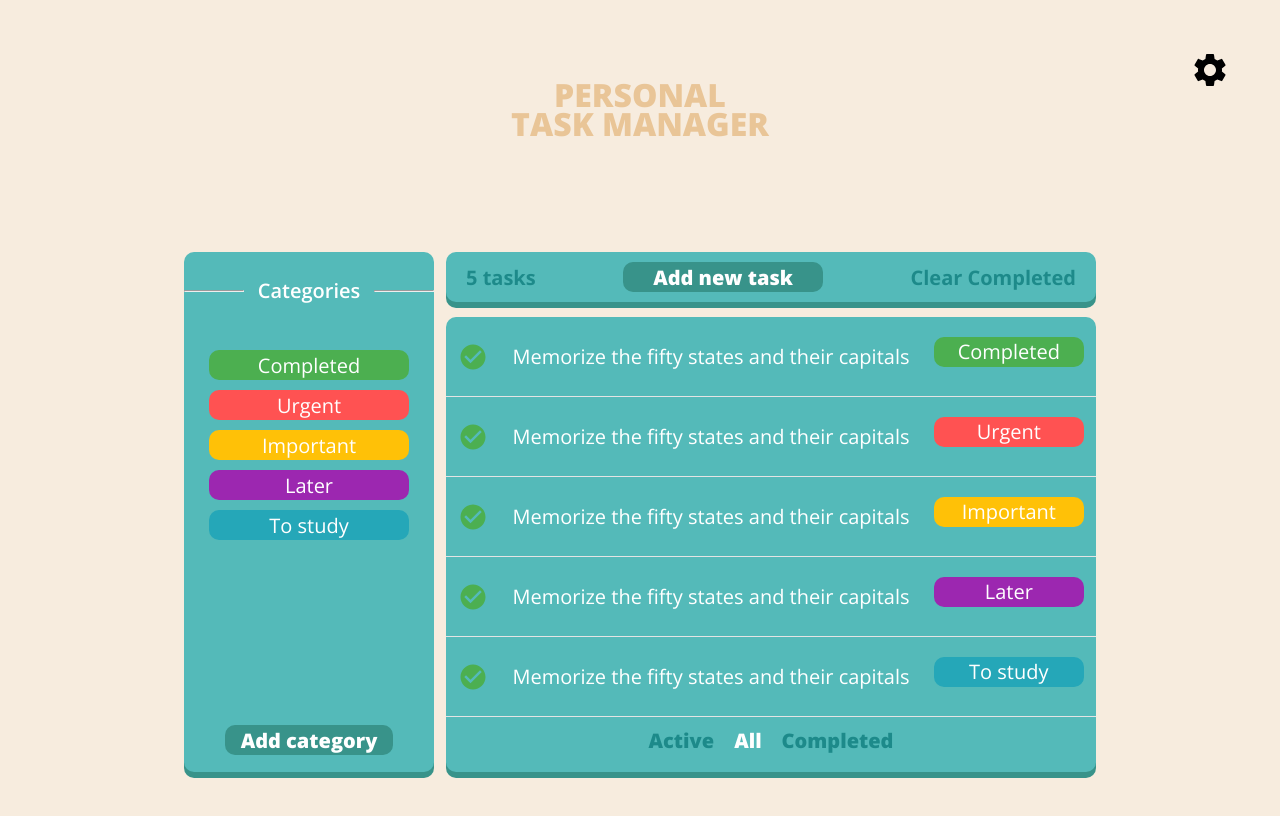
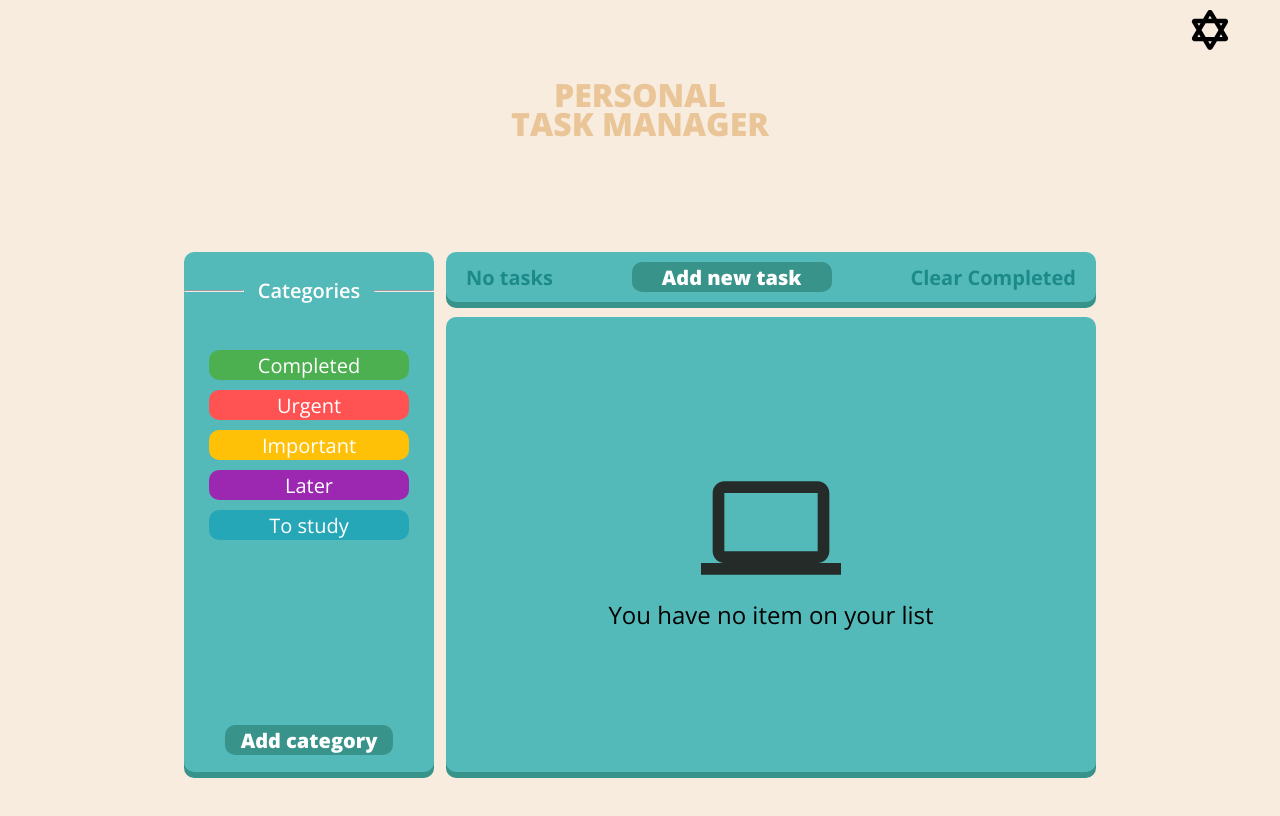
Before and after one commit to asyinka/Task-Manager-App, a React (Vite) app: page / in a window 1280 px wide. Shown: the top 816 px of the page. Built offline with nearby package versions, Linux system fonts and the light colour scheme.

Commit message:
chore: tasks can now be displayed on clicking submit button

```diff
--- a/src/App.jsx
+++ b/src/App.jsx
@@ -1,5 +1,4 @@
-import { MdSettings, MdStar, MdStarHalf } from "react-icons/md";
-import { FaStarAndCrescent } from "react-icons/fa";
+import { FaStarAndCrescent, FaStarOfDavid } from "react-icons/fa";
 import "./App.css";
 import LeftPanel from "./components/leftPanel";
 import RightPanel from "./components/rightPanel";
@@ -12,11 +11,12 @@ function App() {
   const handleThemeToggle = () => {
     setIsDark(!isDark);
   };
+
   return (
     <div className="app" data-theme={isDark ? "dark" : "light"}>
       <div onClick={handleThemeToggle} className="theme-toggle">
         {!isDark ? (
-          <MdSettings size={"40px"} />
+          <FaStarOfDavid size={"40px"} />
         ) : (
           <FaStarAndCrescent size={"40px"} color={"#F7ECDE"} />
         )}
--- a/src/components/modalPanel.jsx
+++ b/src/components/modalPanel.jsx
@@ -1,17 +1,21 @@
 import { MdCancel } from "react-icons/md";
 import Button from "./button";
 
-const ModalPanel = ({ isModalOpen = false, onCloseModal }) => {
+const ModalPanel = ({
+  isModalOpen = false,
+  onCloseModal,
+  handleFormSubmission,
+  taskInput,
+  setTaskInput,
+}) => {
   const handleCloseModalPanel = () => {
-    // if (onCloseModal) onCloseModal();
-    onCloseModal();
+    if (onCloseModal) onCloseModal();
   };
   return (
     <div
       className={`form-background ${
         isModalOpen ? "modal-panel--display" : "modal-panel--hide"
       }`}
-      // onClick={handleCloseModalPanel}
     >
       <span onClick={handleCloseModalPanel} className="cancel-panel">
         <MdCancel size={"28px"} color="#faf6f8d9" />
@@ -22,6 +26,8 @@ const ModalPanel = ({ isModalOpen = false, onCloseModal }) => {
           className="form-input"
           type="text"
           placeholder="Task description..."
+          value={taskInput}
+          onChange={setTaskInput}
         />
         <div className="form-categories">
           <hr className="line form-categories-line" /> Categories
@@ -34,7 +40,9 @@ const ModalPanel = ({ isModalOpen = false, onCloseModal }) => {
           <Button buttonType={"button button--lb"}> To study </Button>
           <Button buttonType={"button button--primary"}>Completed </Button>
         </div>
-        <button className="form-button button">Submit task</button>
+        <button onClick={handleFormSubmission} className="form-button button">
+          Submit task
+        </button>
       </form>
     </div>
   );
--- a/src/components/rightPanel.jsx
+++ b/src/components/rightPanel.jsx
@@ -2,14 +2,45 @@ import { useState } from "react";
 import Button from "./button";
 import ListItem from "./list-item";
 import ModalPanel from "./modalPanel";
+import TaskManager from "../services/TaskManager";
+import { MdLaptop } from "react-icons/md";
 
-const RightPanel = ({ isDark }) => {
+const myTaskManager = new TaskManager();
+
+const RightPanel = () => {
   const [isModalOpen, setIsModalOpen] = useState(false);
+  const [taskInput, setTaskInput] = useState("");
+  const [tasksLists, setTasksList] = useState([]);
+
+  const handleFormSubmission = (e) => {
+    e.preventDefault();
+
+    if (taskInput == "" || taskInput == " ") {
+      alert("You have to add a task");
+      return;
+    }
+
+    setIsModalOpen(false);
+
+    myTaskManager.createTask(taskInput);
+
+    setTaskInput("");
+
+    fetchTasks();
+  };
+
+  const fetchTasks = () => {
+    const myTaskLists = myTaskManager.getTasksList();
+
+    setTasksList([...myTaskLists]);
+  };
 
   return (
     <div className="right-panel">
       <div className="right-panel-header panel--light">
-        <span className="list-number header__item">5 tasks</span>
+        <span className="list-number header__item">
+          {tasksLists.length == 0 ? "No tasks" : tasksLists.length + " tasks"}
+        </span>
         <Button
           handleClickEvent={() => setIsModalOpen(true)}
           buttonType={"button button-dark"}
@@ -18,9 +49,24 @@ const RightPanel = ({ isDark }) => {
         </Button>
         <span className="header__item">Clear Completed</span>
       </div>
+      {tasksLists.length == 0 ? (
+        <div className="right-panel-lists panel--light panel-empty">
+          <MdLaptop size={"140px"} color="#1f1d1be8" />
+          <p>You have no item on your list</p>
+        </div>
+      ) : (
         <div className="right-panel-lists panel--light">
-        <div>
+          <div className="tasks-lists">
+            {tasksLists.map((task, index) => (
               <ListItem
+                buttonType={"button short-button button--primary"}
+                task={task.description}
+                taskStatus={"Completed"}
+                key={index}
+              />
+            ))}
+
+            {/* { <ListItem
               buttonType={"button short-button button--primary"}
               task={"Memorize the fifty states and their capitals"}
               taskStatus={"Completed"}
@@ -43,8 +89,8 @@ const RightPanel = ({ isDark }) => {
             <ListItem
               buttonType={"button short-button button--lb"}
               task={"Memorize the fifty states and their capitals"}
-            taskStatus={"To study"}
-          />
+              taskStatus={"To study"} }
+            />  */}
           </div>
           <div className="footer">
             <span className="footer-tag">Active</span>
@@ -52,9 +98,15 @@ const RightPanel = ({ isDark }) => {
             <span className="footer-tag">Completed</span>
           </div>
         </div>
+      )}
       <ModalPanel
         isModalOpen={isModalOpen}
         onCloseModal={() => setIsModalOpen(false)}
+        handleFormSubmission={handleFormSubmission}
+        setTaskInput={(e) => {
+          setTaskInput(e.target.value);
+        }}
+        taskInput={taskInput}
       />
     </div>
   );
--- a/src/index.css
+++ b/src/index.css
@@ -50,7 +50,7 @@
 }
 .theme-toggle {
   position: absolute;
-  top: 50px;
+  top: 10px;
   right: 50px;
   cursor: pointer;
 }
@@ -78,6 +78,15 @@
   display: flex;
   justify-content: center;
   gap: 12px;
+}
+.panel-empty {
+  display: flex;
+  flex-direction: column;
+  justify-content: center;
+  align-items: center;
+}
+.panel-empty p {
+  font-size: 24px;
 }
 @media screen and (max-width: 428px) {
   .tasks-panel {
@@ -219,6 +228,10 @@
   height: 455px;
   width: 650px;
 }
+.tasks-lists {
+  overflow: auto;
+  height: 400px;
+}
 @media screen and (max-width: 428px) {
   .right-panel-lists {
     width: 300px;
@@ -272,7 +285,6 @@
   border: 2px solid var(--primary-text-color);
   background: var(--light-app-bg-color);
 }
-
 .modal-panel--display {
   display: flex;
 }
--- a/src/services/TaskManager.js
+++ b/src/services/TaskManager.js
@@ -2,7 +2,6 @@ export default class TaskManager {
   constructor() {
     this.tasksList = [
       {
-        title: "swimming",
         description: "swim at the beach",
         id: 1,
         status: false,
@@ -10,9 +9,8 @@ export default class TaskManager {
     ];
     this.lastId = 1;
   }
-  createTask(title, description) {
+  createTask(description) {
     const task = {
-      title: title,
       description: description,
       id: ++this.lastId,
       status: false,
@@ -23,10 +21,3 @@ export default class TaskManager {
     return this.tasksList;
   }
 }
-
-const myToDo = new ToDoTask();
-const myTasksList = () => {
-  myToDo.createTask("visit", "visit the orphanage");
-  return myToDo.getTasksList;
-};
-console.log(myTasksList());
```
Lines whose indentation alone changed are shown as unchanged.
